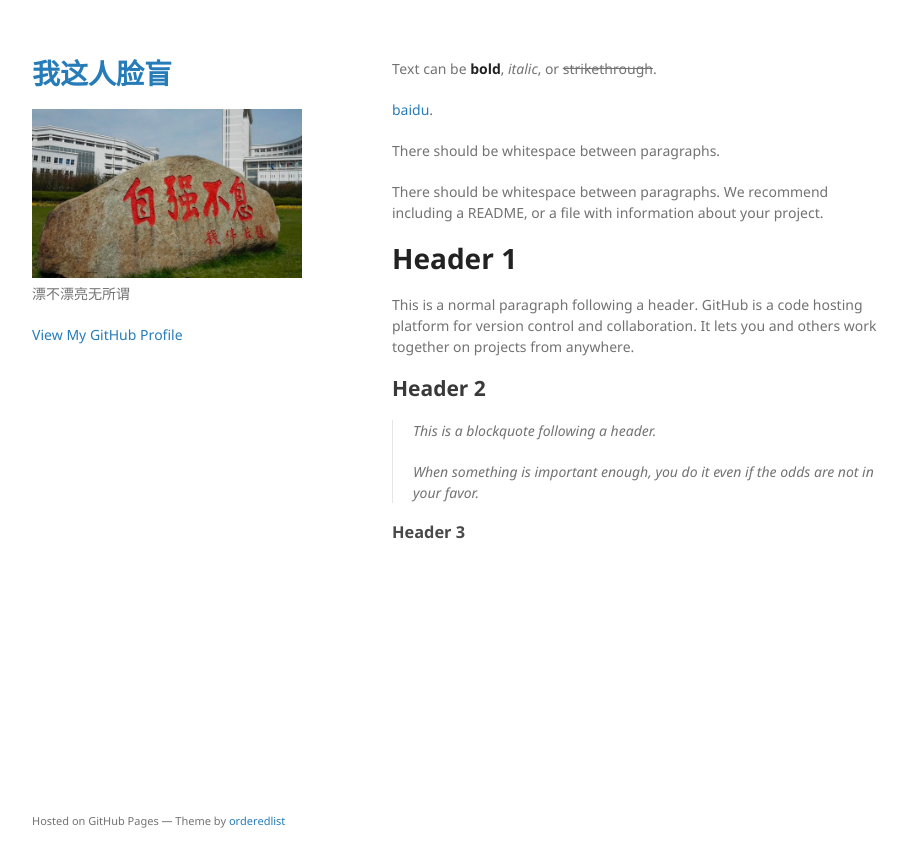
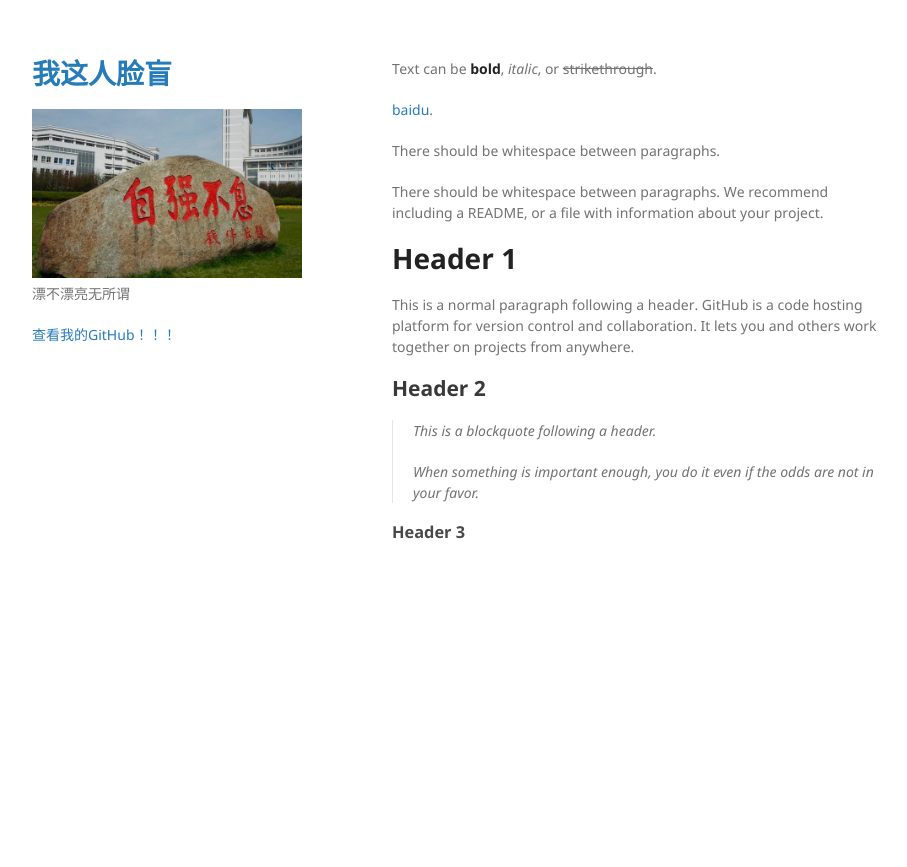
Before and after one commit to geyuxi/geyuxi.github.io, a Jekyll site: the page built from index.md, in a window 1280 px wide. Shown: the top 867 px of the page, without its empty margins (178-1085 px from the left). Built offline with Jekyll 4.4.1, drawn with Linux system fonts in a browser that asks for light colours.

Commit message:
修改主页

```diff
--- a/_layouts/default.html
+++ b/_layouts/default.html
@@ -27,7 +27,7 @@
         {% endif %}
 
         {% if site.github.is_user_page %}
-        <p class="view"><a href="{{ site.github.owner_url }}">View My GitHub Profile</a></p>
+        <p class="view"><a href="{{ site.github.owner_url }}">查看我的GitHub！！！</a></p>
         {% endif %}
 
         {% if site.show_downloads %}
@@ -47,7 +47,6 @@
         {% if site.github.is_project_page %}
         <p>This project is maintained by <a href="{{ site.github.owner_url }}">{{ site.github.owner_name }}</a></p>
         {% endif %}
-        <p><small>Hosted on GitHub Pages &mdash; Theme by <a href="https://github.com/orderedlist">orderedlist</a></small></p>
       </footer>
     </div>
     <script src="{{ "/assets/js/scale.fix.js" | relative_url }}"></script>
```
